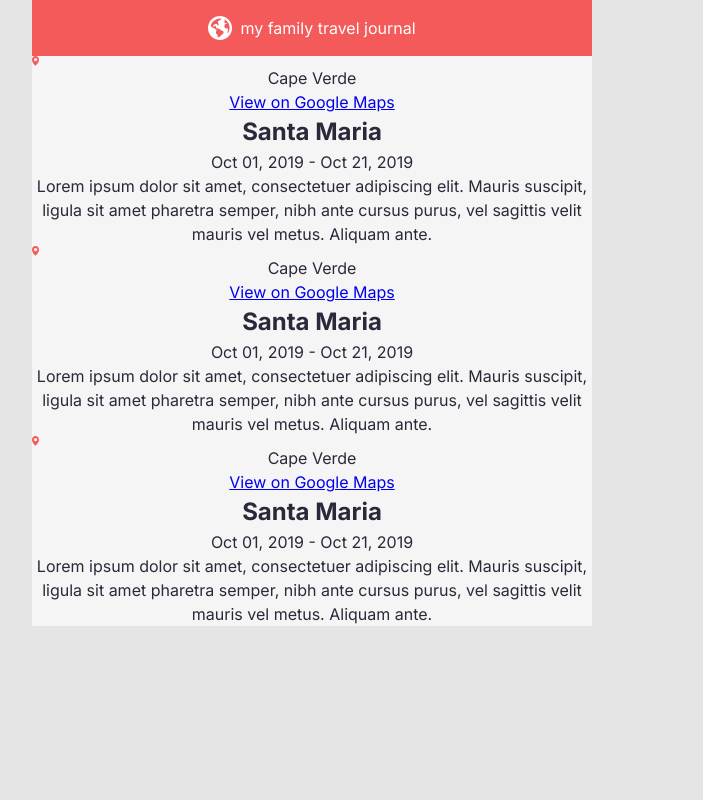
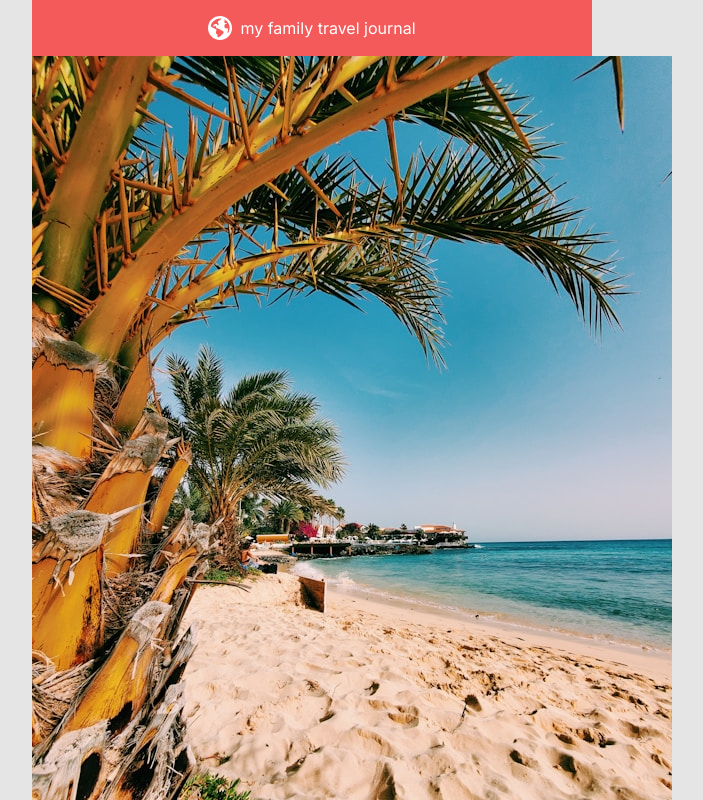
Before and after one commit to PetrValenta92/travel-journal, a React (Vite) app: page / in a window 1280 px wide. Shown: the top 800 px of the page, without its empty margins (328-1031 px from the left). Built offline with nearby package versions, Linux system fonts and the light colour scheme.

Commit message:
Add img element

```diff
--- a/src/components/Card.jsx
+++ b/src/components/Card.jsx
@@ -1,8 +1,11 @@
+import capeVerde from "../images/capeVerde.jpg";
 import pinIcon from "../images/pin.svg";
+
 
 export default function Card() {
     return (
         <div className="card">
+            <img className="card_photo" src= { capeVerde } alt="Sand beach with trees" />
             <div className="card__destination">
                 <img src= { pinIcon } alt="Pin icon" />
                 <p>Cape Verde</p>
```
